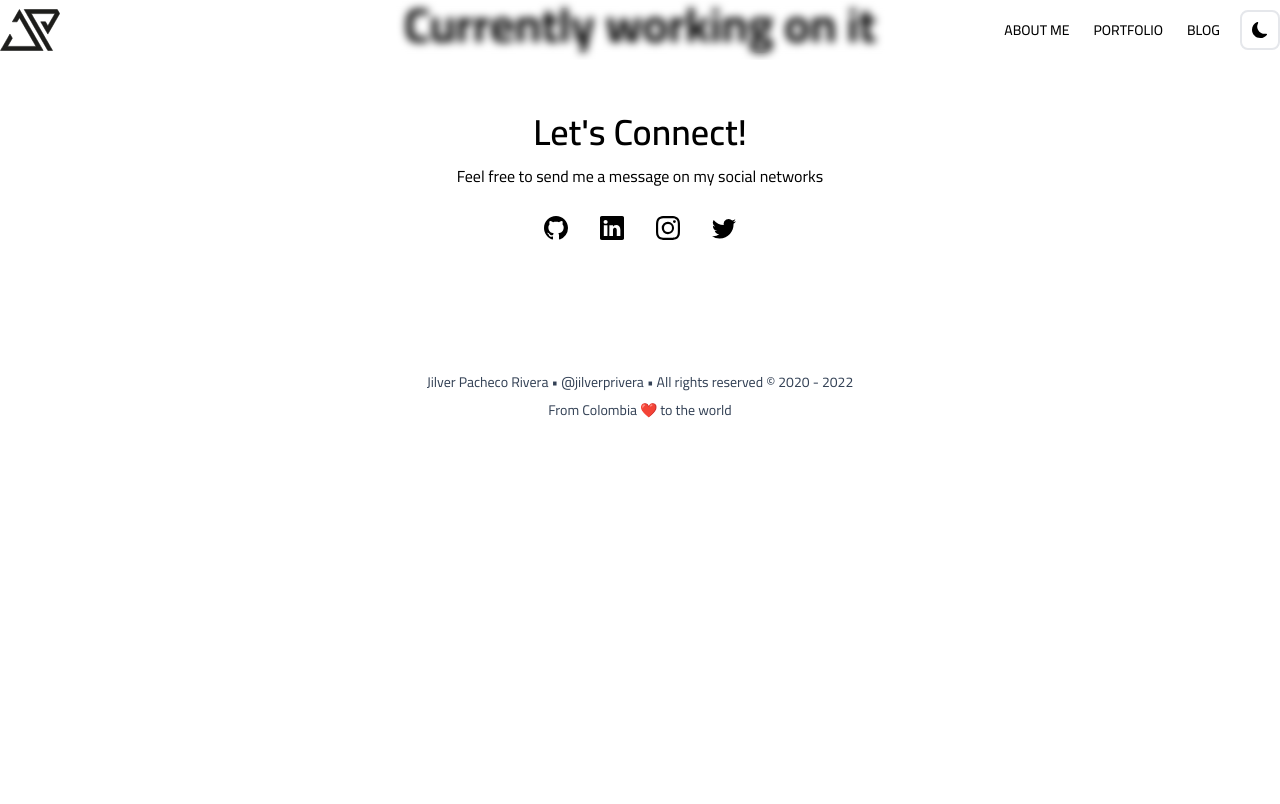
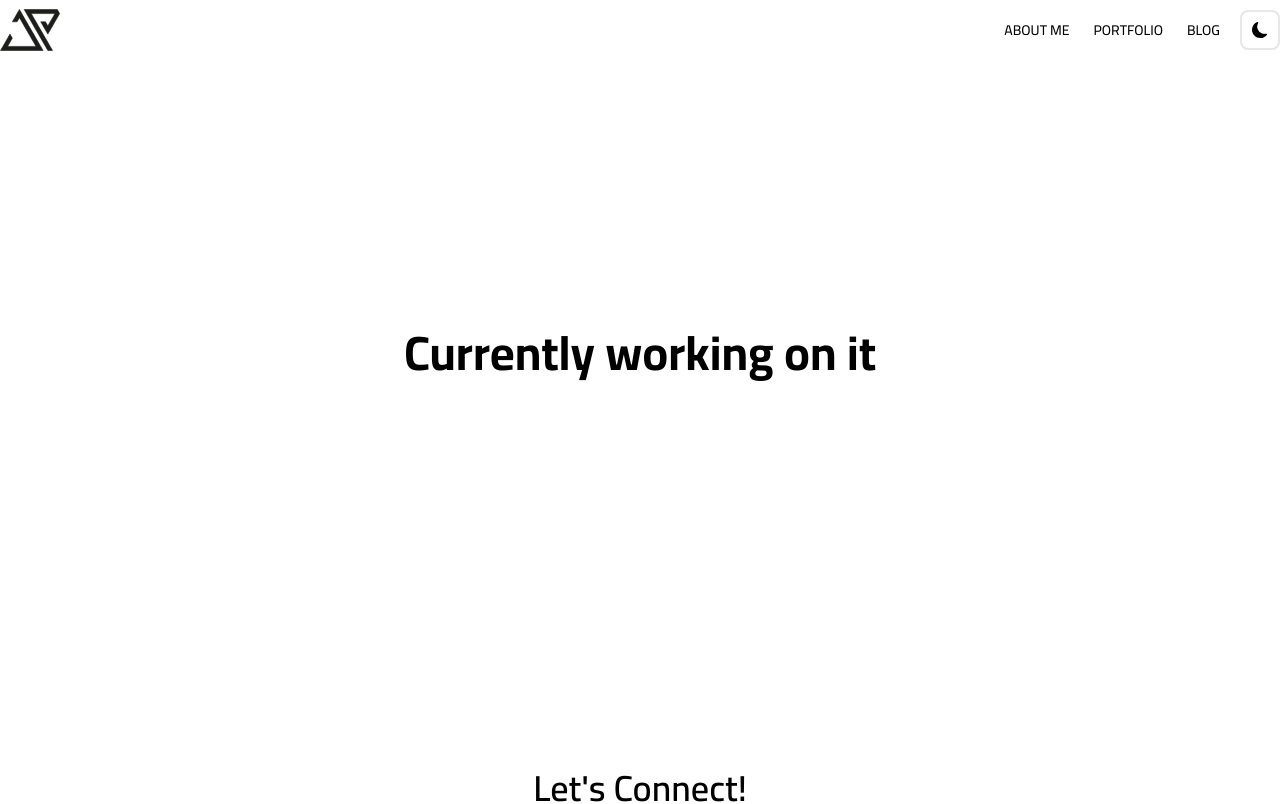
Before and after one commit to jilverprivera/portfolio, a Next.js app: page /blog/developing-greenhouse-with-esp32-firebase in a window 1280 px wide. Shown: the top 804 px of the page. Built offline with nearby package versions, Linux system fonts and the light colour scheme.

Commit message:
add principal custom height

```diff
--- a/styles/globals.css
+++ b/styles/globals.css
@@ -22,3 +22,12 @@
   justify-content: center;
   text-align: center;
 }
+
+.principal {
+  min-height: calc(100vh - 6rem);
+}
+
+.bg-project-info {
+  background-color: rgba(0, 0, 0, 0.5);
+  height: 360px;
+}
```
